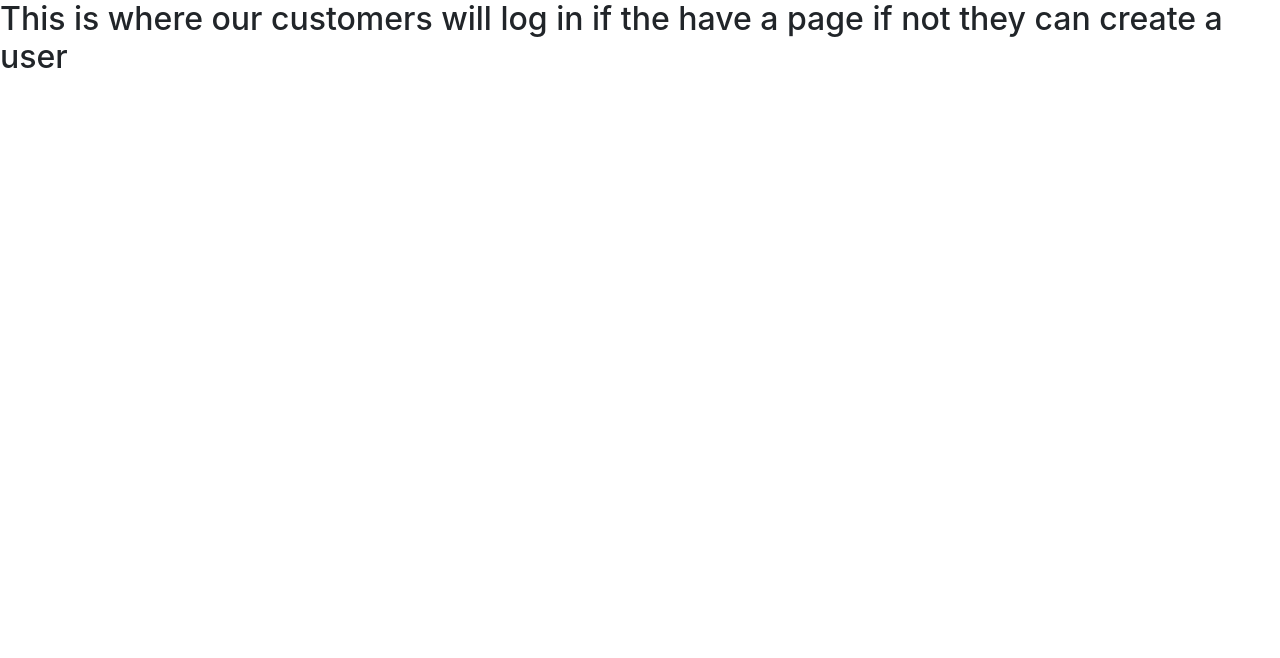
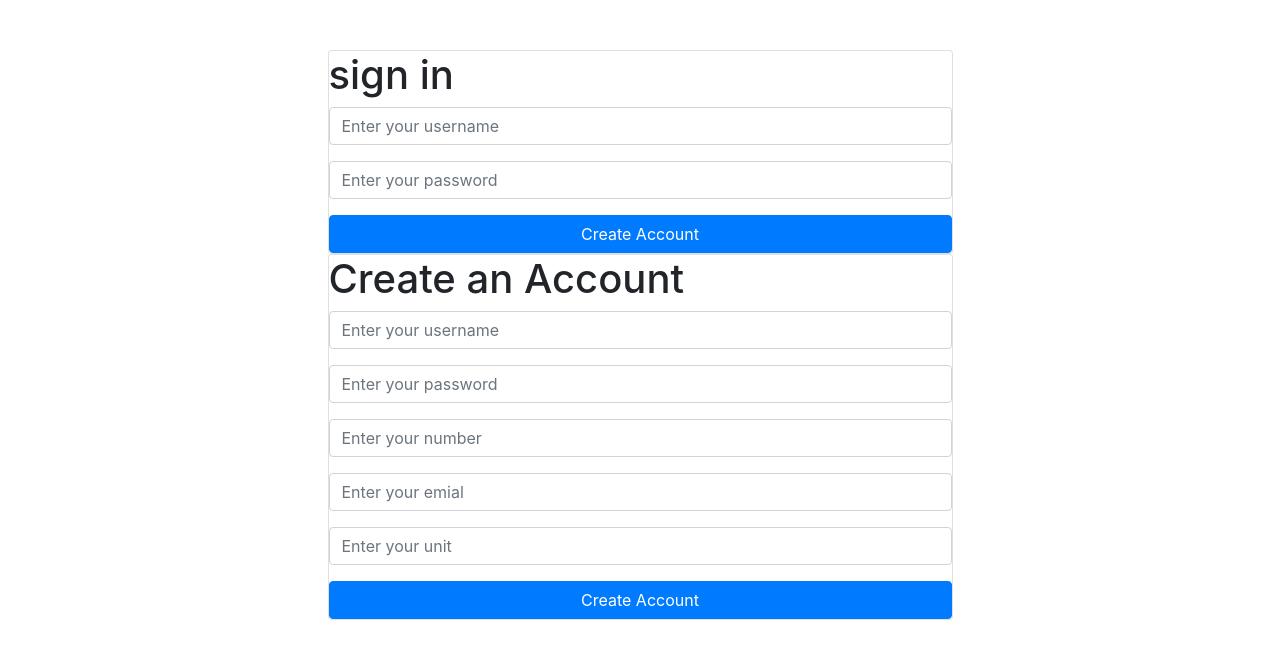
Before and after one commit to nozzy23/project3, a React (Create React App) app: page / in a window 1280 px wide. Shown: the top 658 px of the page. Built offline with nearby package versions, Linux system fonts and the light colour scheme.

Commit message:
added landing page

```diff
--- /dev/null
+++ b/src/component/Authorization.js
@@ -0,0 +1,16 @@
+import React from "react";
+import Login from '../component/Login';
+import Signup from '../component/signup';
+
+
+
+const Authorization=()=>{
+    return <div>
+    <Login></Login>
+    <Signup></Signup>
+
+    </div>
+}
+
+
+export default Authorization;
--- /dev/null
+++ b/src/component/Login.js
@@ -0,0 +1,54 @@
+import React,{Component} from 'react';
+
+import GlobalContext from '../component/context';
+
+
+
+class Login extends Component{
+
+    state={
+        username:"",
+        password:"",
+    };
+
+    handleInputChange=(e)=>{
+        this.setState({
+            [e.target.name]:e.target.value
+        })
+    }
+
+
+login=()=>{
+    const user=this.context.globalState.usersList.find(user=>user.username===this.state.username);
+        if(user){
+            if(user.password===this.state.password){
+                this.context.dispatch({type:"longin",payload:user})
+            }else{
+                alert("Invalid Credentials!");
+            }
+            }else{
+            alert("Invalid Credentials!");
+        }
+}
+
+
+
+
+
+render(){
+    return <div className="card">
+    <h1>sign in </h1>
+    <div className="form-group">
+        <input value={this.state.username} onChange={this.handleInputChange} type="text" className="form-control" name="username" placeholder="Enter your username"/>
+    </div>
+    <div className="form-group">
+        <input value={this.state.password} onChange={this.handleInputChange} type="password" className="form-control" name="password" placeholder="Enter your password"/>
+    </div>
+    <button onClick={this.login}className="btn btn-primary">Create Account</button>
+    </div>
+    }
+}
+
+
+Login.contextType=GlobalContext;
+export default Login;
--- /dev/null
+++ b/src/component/context.js
@@ -0,0 +1,13 @@
+import React from 'react';
+
+
+const GlobalContext=React.createContext();
+
+export const initialState={
+    usersList:[],
+    currentAccount:null,
+
+
+}
+
+export default GlobalContext;
--- /dev/null
+++ b/src/component/home.js
@@ -0,0 +1,15 @@
+import React from 'react';
+import GlobalContext from'../component/context';
+
+
+const Home=()=>{
+    const context=React.useContext(GlobalContext);
+    console.log(context.globalState.curentAccount)
+    return <div>Welcome {context.globalState.curentAccount}made it happen</div>
+}
+
+
+
+
+
+export default Home;
--- /dev/null
+++ b/src/component/signup.js
@@ -0,0 +1,61 @@
+import React,{Component} from 'react';
+import {Link} from 'react-router-dom';
+import GlobalContext from '../component/context';
+
+class Signup extends Component{
+
+    state={
+        username:"",
+        unit:"",
+        phonenumber:"",
+        email:"",
+        password:"",
+    };
+
+    handleInputChange=(e)=>{
+        this.setState({
+            [e.target.name]:e.target.value
+        })
+}
+
+signup=()=>{
+    this.context.dispatch({
+        type:"signup",
+        payload:{
+            username:this.state.username,
+            password:this.state.password,
+            phonenumber:this.state.phonenumber,
+            email:this.state.email,
+            unit:this.state.unit
+        }
+    })
+}
+
+
+
+    render(){
+        return <div className="card">
+            <h1>Create an Account</h1>
+            <div className="form-group">
+                <input value={this.state.username} onChange={this.handleInputChange} type="text" className="form-control" name="username" placeholder="Enter your username"/>
+            </div>
+            <div className="form-group">
+                <input value={this.state.password} onChange={this.handleInputChange} type="password" className="form-control" name="password" placeholder="Enter your password"/>
+            </div>
+            <div className="form-group">
+                <input value={this.state.phonenumber} onChange={this.handleInputChange} type="phonenumber" className="form-control" name="phonenumber" placeholder="Enter your number"/>
+            </div>
+            <div className="form-group">
+                <input value={this.state.email} onChange={this.handleInputChange} type="email" className="form-control" name="email" placeholder="Enter your emial"/>
+            </div>
+            <div className="form-group">
+                <input value={this.state.unit} onChange={this.handleInputChange} type="unit" className="form-control" name="unit" placeholder="Enter your unit"/>
+            </div>
+            <button onClick={this.signup}className="btn btn-primary">Create Account</button>
+            </div>
+
+    }
+}
+
+Signup.contextType=GlobalContext;
+export default Signup;
--- a/src/pages/Landingpage/Landingpage.js
+++ b/src/pages/Landingpage/Landingpage.js
@@ -1,8 +1,63 @@
-import React from "react";
+import React from 'react';
+import GlobalContext,{initialState} from '../../component/context';
+import Authorization from '../../component/Authorization';
+import Home from '../../component/home';
 
-function Landingpage(){
-    return <h2>This is where our customers will log in if the have a page if not they can create a user</h2>
+
+const persistApp=(state)=>{
+    localStorage.setItem("state",JSON.stringify(state))
+}
+
+const reducer=(state,action)=>{
+    if(action.type==="signup"){
+        const newState={
+            ...state,
+            usersList:[...state.usersList,action.payload],
+            currentAccount:action.payload.username
+        };
+
+        persistApp(newState);
+        return newState;
+        }else if (action.type==="login"){
+            const newState={
+                ...state,
+                currentAccount:action.payload.username
+            };
+            return newState;
+        }
+        return state;
+    }
+
+
+
+const LandingPage=()=>{
+
+
+    const savedState=localStorage.getItem("state");
+
+    const [globalState,dispatch]=React.useReducer(reducer,savedState?JSON.parse(savedState):initialState);
+
+    const displaySection=()=>{
+        if (!globalState.currentAccount){
+        return <Authorization />
+    }
+    else{
+        return <Home />
+        }
+    }
+
+    return <GlobalContext.Provider value={{globalState,dispatch}}>
+         <div className="row" style={{paddingTop:"50px"}}>
+             <div className="col-6 offset-3">
+           {displaySection()}
+             </div>
+         </div>
+    </GlobalContext.Provider>
+
+
+
 }
 
 
-export default Landingpage;
+
+export default LandingPage;
```
Also changed, not shown: src/component/Login/login.js (added, +54 -0 lines).
